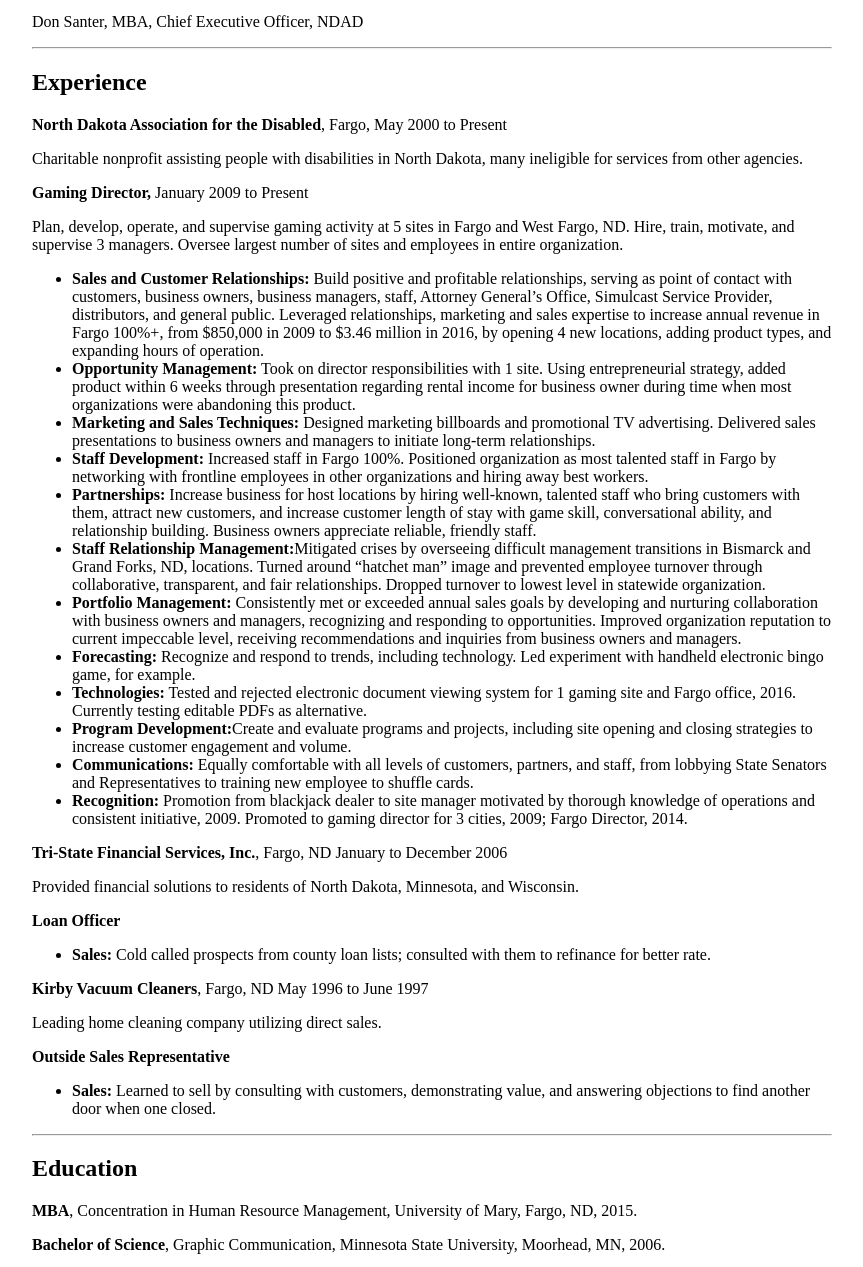
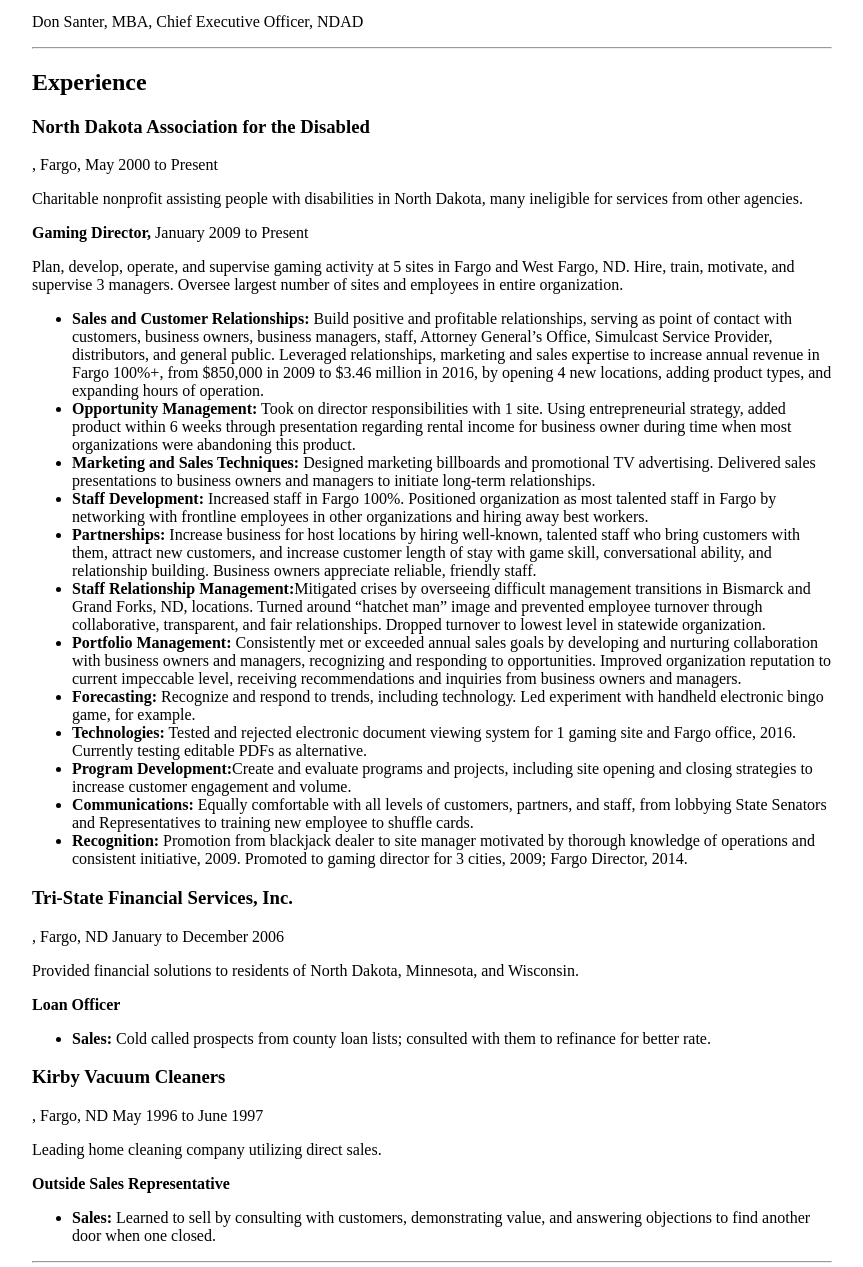
Before and after one commit to qualey/qualey.github.io, a plain HTML site: page index.html in a window 1280 px wide. Shown: the part 548-1815 px from the top of the page, without its empty margins (208-1071 px from the left). Drawn offline with Linux system fonts and the light colour scheme.

Commit message:
Update index.html

```diff
--- a/index.html
+++ b/index.html
@@ -7,26 +7,39 @@
    type = "text/css"
    href = "style.css" />
 </head>
+
 <body>
+
   <div id="page-wrap">
+
     <img src="ross.jpg" alt="Photo of Ross Qualey">
+
 <br>
+
 <h1>Ross Qualey</h1>
+
 <p><a href="mailto:qualeyro@gmail.com">qualeyro@gmail.com</a> | <a href="https://www.linkedin.com/in/rossqualey/">linkedin.com/in/rossqualey</a> | <a href="RossQualey-Resume.pdf">Download Resume</a></p>
+
 <p>Extremely dependable, competitive, and achievement-oriented Sales Representative with passion for technology and head for successful business leadership, operations, and improvements. Customer-facing sales experience. Work independently with solid time management skills; support other performing team members. Communicate effectively with all levels of internal and external decision makers.</p>
+
 <ul>
   <li>Strategic Sales and Customer Relationships: Driven to develop and manage profitable relationships with internal and external customers. Leverage relationships to expand revenue, number of locations, product types, and staff quality and quantity.</li>
 </ul>
+
 <ul>
   <li>Technology: Learn technical products quickly. Adept in Microsoft Technologies including Windows 10, Office 365, Outlook, PowerPoint, Word, Excel, OneNote, and others including Skype. Use Cloud Services / Cloud Computing for file storage, and collaborative tools.</li>
 </ul>
+
 <hr>
+
 <h2>Recommendation</h2>
   <p>"Ross is an excellent leader with a strong ethical and moral compass. He sets high expectations for himself and expects nothing less from those with whom he works. He is a masterful "reader" of people. I have witnessed his constant situational monitoring and excellent interpersonal skills dealing with multiple business leaders of differing personalities. Ross is efficient, organized, and detailed oriented, all skills required to sell and maintain services our organization provides."</p>
   <p>Don Santer, MBA, Chief Executive Officer, NDAD</p>
+
 <hr>
+
 <h2>Experience</h2>
-  <p><strong>North Dakota Association for the Disabled</strong>, Fargo, May 2000 to Present</p>
+    <h3><strong>North Dakota Association for the Disabled</strong></h3>, Fargo, May 2000 to Present</p>
   <p>Charitable nonprofit assisting people with disabilities in North Dakota, many ineligible for services from other agencies.</p>
   <p><strong>Gaming Director,</strong> January 2009 to Present</p>
   <p>Plan, develop, operate, and supervise gaming activity at 5 sites in Fargo and West Fargo, ND. Hire, train, motivate, and supervise 3 managers. Oversee largest number of sites and employees in entire organization.</p>
@@ -44,23 +57,28 @@
   <li><strong>Communications:</strong> Equally comfortable with all levels of customers, partners, and staff, from lobbying State Senators and Representatives to training new employee to shuffle cards.</li>
   <li><strong>Recognition: </strong>Promotion from blackjack dealer to site manager motivated by thorough knowledge of operations and consistent initiative, 2009. Promoted to gaming director for 3 cities, 2009; Fargo Director, 2014.</li>
 </ul>
-<p><strong>Tri-State Financial Services, Inc.</strong>, Fargo, ND January to December 2006</p>
+
+<h3><strong>Tri-State Financial Services, Inc.</strong></h3>, Fargo, ND January to December 2006</p>
   <p>Provided financial solutions to residents of North Dakota, Minnesota, and Wisconsin.</p>
   <p><strong>Loan Officer</strong></p>
 <ul>
   <li><strong>Sales:</strong> Cold called prospects from county loan lists; consulted with them to refinance for better rate.</li>
 </ul>
-<p><strong>Kirby Vacuum Cleaners</strong>, Fargo, ND May 1996 to June 1997</p>
+
+<h3><strong>Kirby Vacuum Cleaners</strong></h3>, Fargo, ND May 1996 to June 1997</p>
   <p>Leading home cleaning company utilizing direct sales.</p>
   <p><strong>Outside Sales Representative</strong></p>
 <ul>
   <li><strong>Sales:</strong> Learned to sell by consulting with customers, demonstrating value, and answering objections to find another door when one closed.</li>
 </ul>
+
 <hr>
+
 <h2>Education</h2>
   <p><strong>MBA</strong>, Concentration in Human Resource Management, University of Mary, Fargo, ND, 2015.</p>
   <p><strong>Bachelor of Science</strong>, Graphic Communication, Minnesota State University, Moorhead, MN, 2006.</p>
   <p><strong>Continuing Education</strong>: Fluenz French&nbsp;Course, 2017</p>
+
   </div>
 </body>
 </html>
```
Lines whose indentation alone changed are shown as unchanged.
